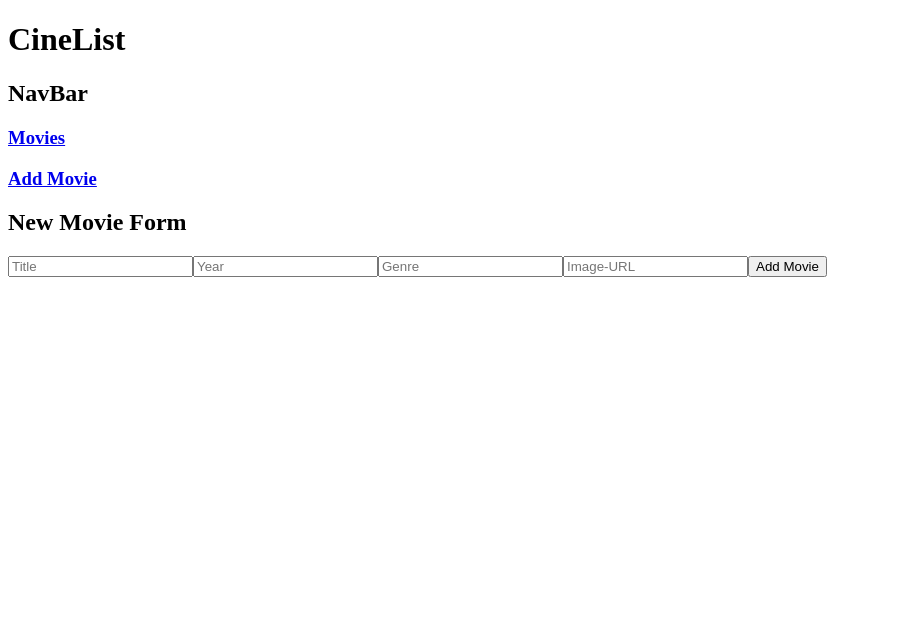
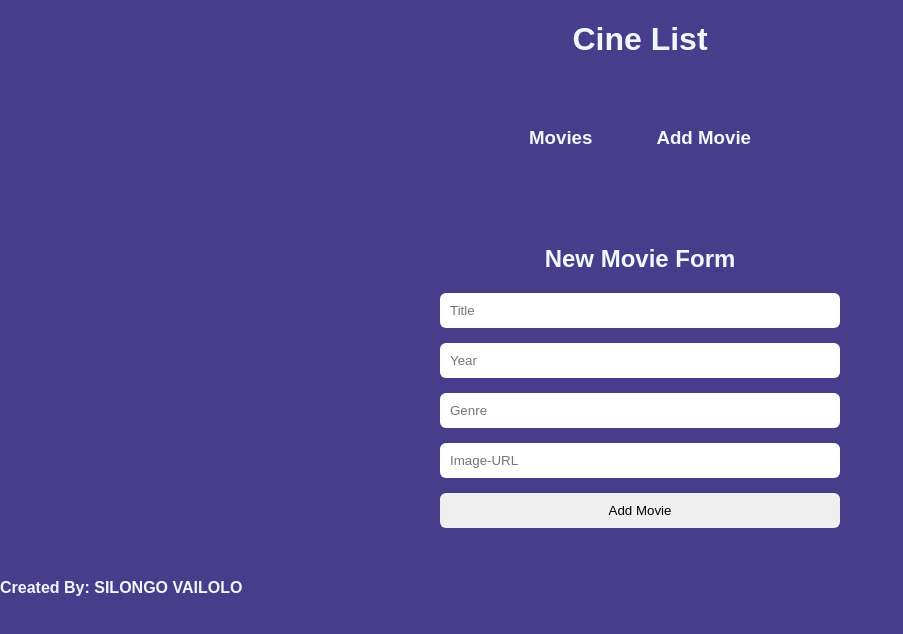
Before and after one commit to Mazkel/cinelist-frontend, a React (Create React App) app in the folder cineList-frontend/: page /movies/new in a window 1280 px wide. Shown: the top 634 px of the page, without its empty margins (0-903 px from the left). Built offline with nearby package versions, Linux system fonts and the light colour scheme; no server answers.

Commit message:
Style CineList UI and polish movie cards, navbar, and forms

```diff
--- a/cineList-frontend/src/App.css
+++ b/cineList-frontend/src/App.css
@@ -1,38 +1,128 @@
-.App {
+body {
+  margin: 0;
+  font-family: Arial, sans-serif;
+  background-color: darkslateblue;
+  color: aliceblue;
+}
+
+.app {
+  max-width: 1200px;
+  margin: 0 auto;
+}
+
+.movie-page {
+  padding: 20px;
+}
+
+.movie-page-heading {
+  text-align: center;
+  margin-bottom: 20px;
+  cursor: default;
+}
+
+.movie-container {
+  display: flex;
+  flex-wrap: wrap;
+  gap: 20px;
+  justify-content: center;
+}
+
+.navbar {
+  display: flex;
+  justify-content: center;
+  align-items: center;
+  gap: 40px;
+  padding: 20px;
+}
+
+h1 {
+  text-align: center;
+  cursor: default;
+}
+
+.nav-links {
+  display: flex;
+  gap: 40px;
+}
+
+.nav-links a {
+text-decoration: none;
+color: aliceblue;
+font-weight: bold;
+padding: 8px 12px;
+border-radius: 6px;
+transition: background-color 0.3s ease;
+}
+
+.nav-links a:hover {
+  background-color: rgba(255, 255, 255, 0.15);
+}
+
+.movie-card a {
+  text-decoration: none;
+  color: aliceblue;
+}
+
+.movie-card {
+  width: 220px;
+  text-align: center;
+  transition: transform 0.5s ease;
+}
+
+.movie-card:hover {
+  transform: scale(1.05);
+  box-shadow: 0 8px 20px rgba(0, 0, 0, 0.4);
+}
+
+.movie-card img {
+  width: 100%;
+  height: 328px;
+  object-fit: cover;
+  border-radius: 10px;
+}
+
+.movie-detail {
+  padding: 30px;
   text-align: center;
 }
 
-.App-logo {
-  height: 40vmin;
-  pointer-events: none;
+.movie-detail img {
+  margin-top: 20px;
+  border-radius: 10px;
+  max-width: 100%;
+  height: auto;
 }
 
-@media (prefers-reduced-motion: no-preference) {
-  .App-logo {
-    animation: App-logo-spin infinite 20s linear;
-  }
+.movie-detail button {
+  margin-bottom: 20px;
+  padding: 10px 16px;
+  border: none;
+  border-radius: 6px;
+  cursor: pointer;
 }
 
-.App-header {
-  background-color: #282c34;
-  min-height: 100vh;
+.new-movie-form {
+  padding: 30px;
+  text-align: center;
+}
+
+.movie-form {
   display: flex;
   flex-direction: column;
-  align-items: center;
-  justify-content: center;
-  font-size: calc(10px + 2vmin);
-  color: white;
+  gap: 15px;
+  max-width: 400px;
+  margin: 0 auto;
 }
 
-.App-link {
-  color: #61dafb;
+.movie-form input {
+  padding: 10px;
+  border-radius: 6px;
+  border: none;
 }
 
-@keyframes App-logo-spin {
-  from {
-    transform: rotate(0deg);
-  }
-  to {
-    transform: rotate(360deg);
-  }
+.movie-form button {
+  padding: 10px;
+  border: none;
+  border-radius: 6px;
+  cursor: pointer;
 }
--- a/cineList-frontend/src/App.js
+++ b/cineList-frontend/src/App.js
@@ -1,3 +1,4 @@
+import "./App.css";
 import MovieDetail from "./components/MovieDetail";
 import MoviePage from "./components/MoviesPage";
 import NavBar from "./components/NavBar";
@@ -36,7 +37,7 @@ function App() {
 
   return (
     <div>
-      <h1>CineList</h1>
+      <h1 >Cine List</h1>
 
       <NavBar />
 
@@ -59,6 +60,8 @@ function App() {
 
       </Switch>
 
+      <h4>Created By: SILONGO VAILOLO</h4>
+
     </div>
   );
 }
--- a/cineList-frontend/src/components/MovieCard.js
+++ b/cineList-frontend/src/components/MovieCard.js
@@ -1,13 +1,11 @@
 import { Link } from "react-router-dom";
 function MovieCard({ movie }) {
     return (
-        <div>
+        <div className="movie-card">
             <Link to={`/movies/${movie.id}`}>
             <img
                 src={movie.image}
                 alt={movie.title}
-                height="300"
-                width="300"
             />
             <h3>{movie.title}</h3>
             </Link>
--- a/cineList-frontend/src/components/MovieDetail.js
+++ b/cineList-frontend/src/components/MovieDetail.js
@@ -12,7 +12,7 @@ function MovieDetail({ movies, handleDeleteMovie }) {
     }
 
     return (
-        <div>
+        <div className="movie-detail">
             <h2>Movie Detail</h2>
             <button
             onClick={() => handleDeleteMovie(movie.id)}
@@ -23,8 +23,6 @@ function MovieDetail({ movies, handleDeleteMovie }) {
             <img
                 src={movie.image}
                 alt={movie.title}
-                height="400"
-                width="600"
             />
         </div>
     );
--- a/cineList-frontend/src/components/MoviesPage.js
+++ b/cineList-frontend/src/components/MoviesPage.js
@@ -2,9 +2,9 @@ import MovieCard from "./MovieCard";
 
 function MoviePage({ movies }) {
     return (
-        <div>
-            <h2>Movie Page</h2>
-            <div>
+        <div className="movie-page">
+            <h2 className="movie-page-heading">Movie Page</h2>
+            <div className="movie-container">
                 {movies.map((movie) => (
                     <MovieCard key={movie.id} movie={movie} />
                 ))}
--- a/cineList-frontend/src/components/NavBar.js
+++ b/cineList-frontend/src/components/NavBar.js
@@ -2,9 +2,9 @@ import { Link } from "react-router-dom";
 
 function NavBar() {
     return (
-        <nav>
-            <h2>NavBar</h2>
+        <nav className="navbar">
 
+            <div className="nav-links">
                 <Link to="/movies">
                     <h3>Movies</h3>
                 </Link>
@@ -12,6 +12,7 @@ function NavBar() {
                 <Link to="/movies/new">
                     <h3>Add Movie</h3>
                 </Link>
+            </div>
 
         </nav>
     );
--- a/cineList-frontend/src/components/NewMovieForm.js
+++ b/cineList-frontend/src/components/NewMovieForm.js
@@ -47,9 +47,12 @@ function NewMovieForm({ onAddMovie }) {
     }
 
     return (
-        <div>
+        <div className="new-movie-form">
             <h2>New Movie Form</h2>
-            <form onSubmit={handleSubmit}>
+            <form
+            onSubmit={handleSubmit}
+            className="movie-form"
+            >
 
                 <input
                     name="title"
```
Lines whose indentation alone changed are shown as unchanged.
